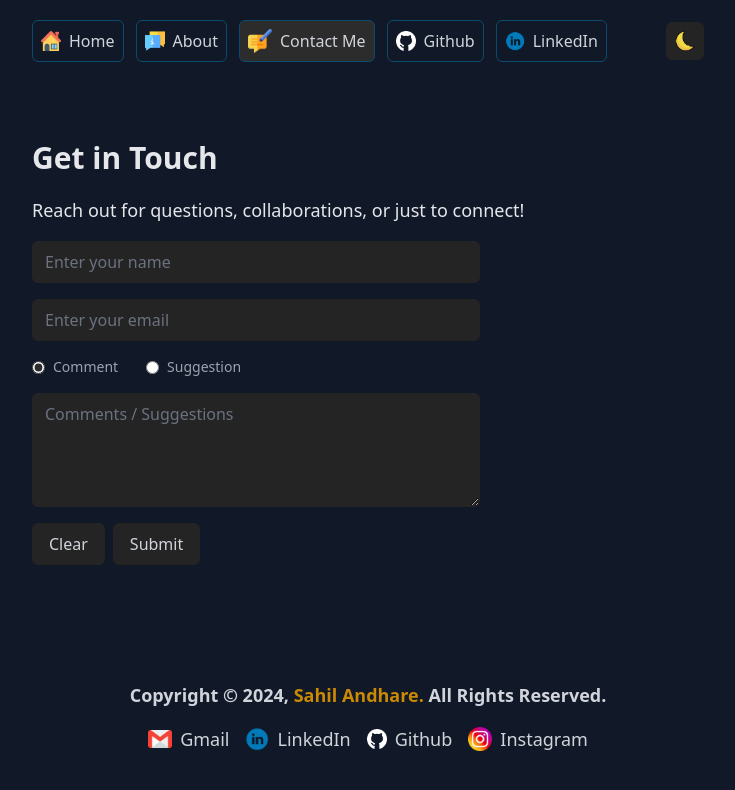
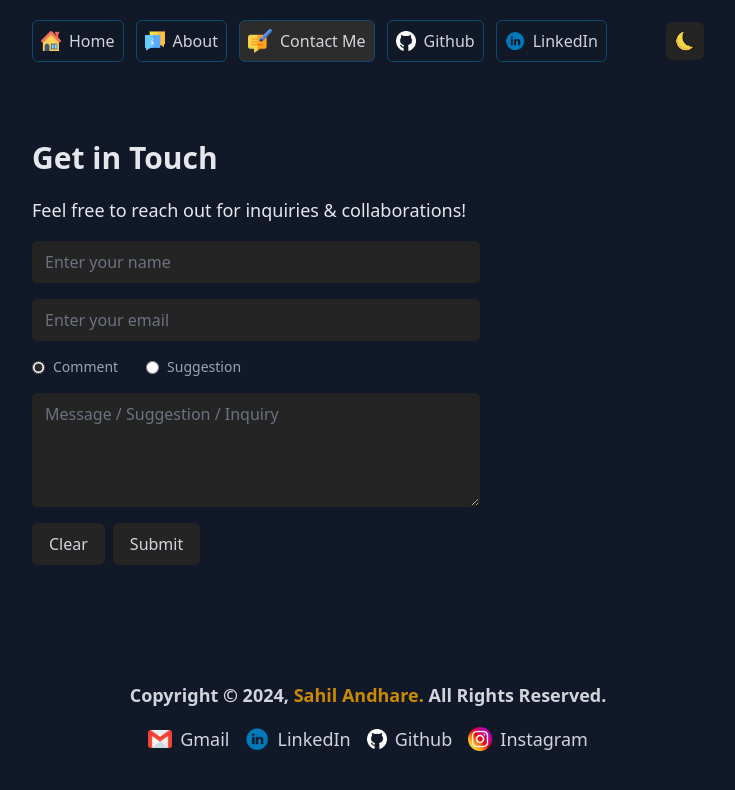
Before and after one commit to sahil-172002/portfolio, a React (Vite) app: page /contactMe in a window 1280 px wide. Shown: the top 790 px of the page, without its empty margins (272-1007 px from the left). Built offline with nearby package versions, Linux system fonts and the light colour scheme; no server answers.

Commit message:
updated favicon- added footer - added links and Autogmail-link

```diff
--- a/src/components/Footer.jsx
+++ b/src/components/Footer.jsx
@@ -21,6 +21,7 @@ function Footer() {
                         LinkedIn
                     </a>
                 </li>
+
                 <li className="flex items-center gap-2">
                     <img className="w-5 dark:invert" src="/github.png" alt="github" />
                     <a className="hover:underline" target="_blank" href={Github}>
--- a/src/pages/Feedback.jsx
+++ b/src/pages/Feedback.jsx
@@ -63,7 +63,7 @@ function Feedback() {
             </h1>
 
             <p className="mt-5 w-full font-medium dark:text-gray-200 text-gray-600 text-lg leading-relaxed">
-            Reach out for questions, collaborations, or just to connect!
+            Feel free to reach out for inquiries & collaborations!
 
 
             </p>
@@ -122,7 +122,7 @@ function Feedback() {
                             value={feedbackForm.feedback}
                             onChange={handleChange}
                             className="rounded-md border dark:border-gray-dark dark:bg-gray-dark bg-gray-300/30 outline-none py-2 px-3 text-base text-gray-800 dark:text-gray-300 w-full caret-yellow-300 dark:focus:border-yellow-300 transition-all duration-300 placeholder:text-gray-400 dark:placeholder:text-gray-500 hover:bg-gray-100 dark:hover:bg-gray-300/10"
-                            placeholder="Comments / Suggestions"
+                            placeholder="Message / Suggestion / Inquiry"
                             rows="4"
                         />
 
```
